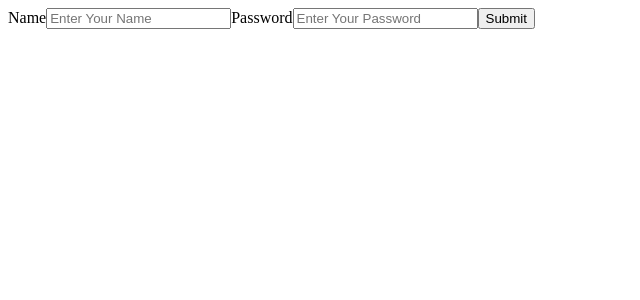
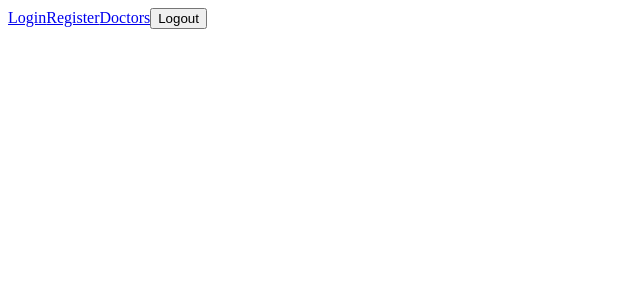
Before and after one commit to mhdhsp/Hospital_Management, a React (Vite) app: page / in a window 1280 px wide. Shown: the top 300 px of the page, without its empty margins (0-640 px from the left). Built offline with nearby package versions, Linux system fonts and the light colour scheme.

Commit message:
doctors page added

```diff
--- a/package.json
+++ b/package.json
@@ -4,7 +4,7 @@
   "version": "0.0.0",
   "type": "module",
   "scripts": {
-    "dev": "vite",
+    "dev": "vite --port 5173",
     "build": "vite build",
     "lint": "eslint .",
     "preview": "vite preview"
--- a/src/App.jsx
+++ b/src/App.jsx
@@ -1,12 +1,21 @@
 import React from 'react'
 import Register from './Pages/UserPages/Register'
 import Login from './Components/Login'
+import {BrowserRouter, Route, Routes} from 'react-router-dom'
+import Navbar from './Components/Navbar'
+import Doctors from './Pages/UserPages/Doctors'
 
 function App() {
   return (
     <div>
-      {/* <Register/> */}
-<Login/>
+      <BrowserRouter>
+      <Navbar/>
+      <Routes>
+        <Route path='/login' element={<Login/>}/>
+        <Route path='/register' element={<Register/>}/>
+        <Route path='/doctors' element={<Doctors/>}/>
+      </Routes>
+      </BrowserRouter>
     </div>
   )
 }
--- a/src/Components/Login.jsx
+++ b/src/Components/Login.jsx
@@ -4,8 +4,8 @@ import React, { useState } from 'react'
 function Login() {
 
     const [LogForm , setLogform ] = useState({
-        userName:'',
-        passWord:'',
+        UserName:'',
+        PassWord:'',
     })
 
     const HandleLog = (e) => {
@@ -15,10 +15,9 @@ function Login() {
         e.preventDefault()
 
         try{
-            const res = await axios.post('https://localhost:7023/api/Auth', LogForm)
+            const res = await axios.post('https://localhost:7023/api/Auth/login', LogForm)
             console.log("Successfull" , res.data);
-            localStorage.setItem("UserName",res.data.userName);
-            localStorage.setItem("Role",res.data.role)
+            localStorage.setItem("token",res.data.token);
         }catch(err){
             console.error("Error" ,err)
         }
@@ -27,10 +26,11 @@ function Login() {
     <div>
       <form onSubmit={HandleLogin}>
         <label>Name</label>
-            <input type="text" id='email' name='userName' value={LogForm.userName} onChange={HandleLog} placeholder='Enter Your Name'/>
+            <input type="text" id='email' name='UserName' value={LogForm.UserName} onChange={HandleLog} placeholder='Enter Your Name'/>
         <label>Password</label>
-            <input type="password" id='password' name='passWord' value={LogForm.passWord} onChange={HandleLog} placeholder='Enter Your Password'/>
+            <input type="password" id='password' name='PassWord' value={LogForm.PassWord} onChange={HandleLog} placeholder='Enter Your Password'/>
             <button type='submit '>Submit</button>
+            <h1>{localStorage.getItem("UserName")}</h1>
       </form>
     </div>
   )
--- a/src/Components/Navbar.jsx
+++ b/src/Components/Navbar.jsx
@@ -0,0 +1,19 @@
+import React from 'react'
+import { Link, Outlet } from 'react-router-dom'
+
+function Navbar() {
+  return (
+    <div>
+        <nav>
+            <Link to="login">Login</Link>
+            <Link to="register">Register</Link>
+            <Link to="doctors">Doctors</Link>
+            <button onClick={()=>localStorage.clear()}>Logout</button>
+        </nav>
+
+        <Outlet/>
+    </div>
+  )
+}
+
+export default Navbar
--- /dev/null
+++ b/src/Pages/UserPages/Doctors.jsx
@@ -0,0 +1,39 @@
+import axios from "axios";
+import React, { useEffect, useState } from "react";
+
+function Doctors() {
+  const [doctors, setDoctors] = useState([]);
+  const [loading, setLoading] = useState(true);
+
+  useEffect(() => {
+    const token = localStorage.getItem("token");
+    axios
+      .get("https://localhost:7023/api/Doctor", {
+        headers: { Authorization: `Bearer ${token}` },
+      })
+      .then((res) => setDoctors(res.data))
+      .catch((err) => console.error(err))
+      .finally(() => setLoading(false));
+  }, []);
+console.log(doctors);
+
+  if (loading) return <p>Loading doctors...</p>;
+  if (doctors.length === 0) return <p>No doctors found.</p>;
+
+  return (
+    <div>
+      {doctors.map((item) => (
+        <div
+          key={item.Id}
+          style={{ border: "1px solid #131111ff", margin: "10px", padding: "10px" }}
+        >
+          <h2>{item.name}</h2>
+          <p>Specialization: {item.department}</p>
+          <p>Phone: {item.Phone}</p>
+        </div>
+      ))}
+    </div>
+  );
+}
+
+export default Doctors;
--- a/src/Pages/UserPages/Register.jsx
+++ b/src/Pages/UserPages/Register.jsx
@@ -1,56 +1,72 @@
-import axios from 'axios';
-import React, { useState } from 'react'
+import axios from "axios";
+import React, { useState } from "react";
 
 function Register() {
-    const [RegForm , setForm ] = useState({
+  const [RegForm, setForm] = useState({
+    Id: 0,
+    UserName: "",
+    Email: "",
+    PassWord: "",
+    Role: "user",
+  });
+
+  const HandleForm = (e) => {
+    setForm({ ...RegForm, [e.target.name]: e.target.value });
+  };
+  console.log(RegForm);
+
+  const HandleSubmit = async (e) => {
 
 
-        Id:0,
-        UserName:'',
-        Email:'',
-        PassWord:'',
-        Role:"user"
+    e.preventDefault();
 
-    })
+    try {
+      const RegData = await axios.post(
+        "https://localhost:7023/api/Register",
+        RegForm
+      );
+      console.log("from db"+RegData.data.userName);
 
-    const HandleForm = (e) => {
-        setForm({...RegForm ,[e.target.name]: e.target.value})
+    } catch (err) {
+      console.error("Something fishy", err);
     }
-    console.log(RegForm);
-
-    const HandleSubmit = async (e) => {
-const RegData = await axios.post('https://localhost:7023/api/Register',RegForm)
-
-        e.preventDefault()
-
-        try{
-
-            const RegData = await axios.post('https://localhost:7023/api/Register',RegForm)
-
-        }catch(err){
-            console.error("Something fishy" , err);
-        }
-    }
+  };
 
   return (
     <div>
       <form onSubmit={HandleSubmit}>
         <label>Name</label>
 
-
-        <input type="text" value={RegForm.UserName} id='name' name='UserName' onChange={HandleForm}/>
+        <input
+          type="text"
+          value={RegForm.UserName}
+          id="name"
+          name="UserName"
+          onChange={HandleForm}
+        />
 
         <label>Email</label>
-        <input type="email" value={RegForm.Email} id='email' name='Email' onChange={HandleForm}/>
+        <input
+          type="email"
+          value={RegForm.Email}
+          id="email"
+          name="Email"
+          onChange={HandleForm}
+        />
         <label>Password</label>
 
-        <input type="password" value={RegForm.PassWord} id='password' name='PassWord' onChange={HandleForm}/>
+        <input
+          type="password"
+          value={RegForm.PassWord}
+          id="password"
+          name="PassWord"
+          onChange={HandleForm}
+        />
 
-
-        <button type='submit'>Submit</button>
+        <button type="submit">Submit</button>
       </form>
     </div>
-  )
+  );
 }
 
-export default Register
+export default Register;
```
